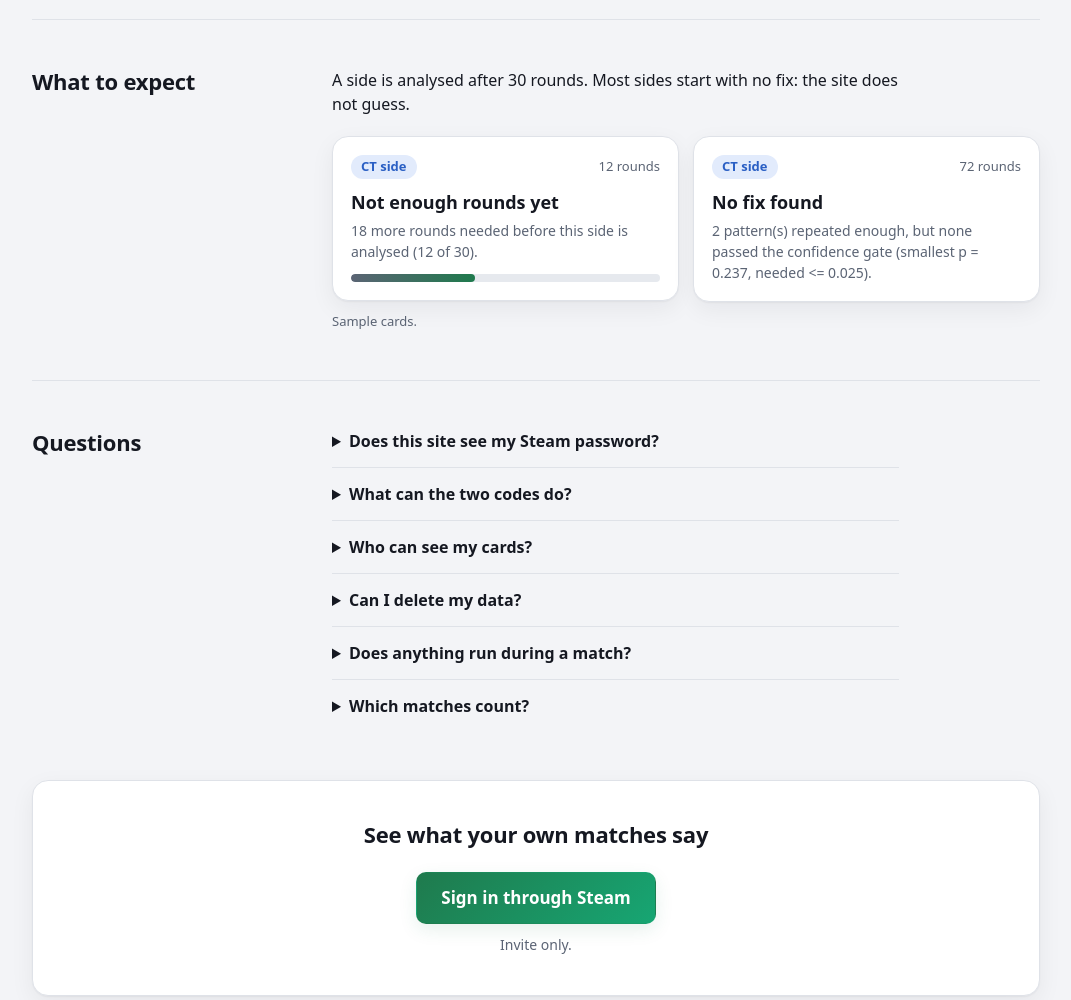
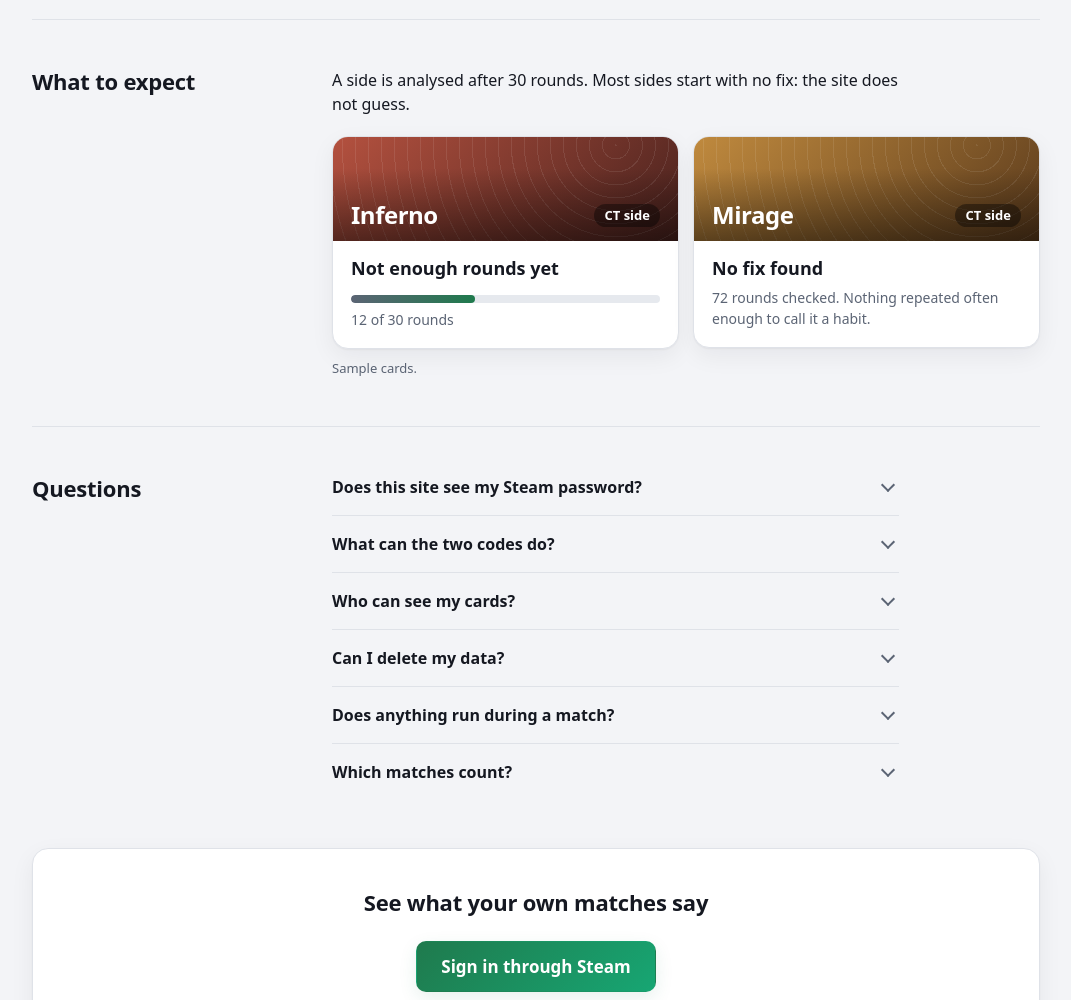
Before and after one commit to brandoncwaine/cs2-1-fix, a plain HTML site: page src/onefix/static/login.html in a window 1280 px wide. Shown: the part 1120-2120 px from the top of the page, without its empty margins (104-1175 px from the left). Drawn offline with Linux system fonts and the light colour scheme.

Commit message:
Landing page: animated questions with full-row click targets; sample cards with map banners
Also fixes the sample progress bar, which showed full on the live site
because the content security policy blocks inline style attributes.

Co-Authored-By: Claude Fable 5.2 <noreply@anthropic.com>

```diff
--- a/src/onefix/static/app.css
+++ b/src/onefix/static/app.css
@@ -195,13 +195,47 @@ dialog.modal.closing::backdrop { animation: fade-out 0.16s ease both; }
   content: counter(step); position: absolute; left: 0; top: 0; width: 28px; height: 28px; border-radius: 999px;
   background: var(--text); color: var(--bg); font-size: 14px; font-weight: 700; line-height: 28px; text-align: center;
 }
+/* Sample cards with a map banner. The banner is drawn here, with no game artwork; to use a picture
+   later, add it to .map-<name> .map-art as a background-image under the scrim. */
+.mapcard { padding: 0; overflow: hidden; }
+.map-art {
+  display: flex; align-items: flex-end; justify-content: space-between; gap: 8px; height: 104px; padding: 14px 18px; color: #fff;
+  background:
+    linear-gradient(180deg, transparent 30%, rgba(0, 0, 0, 0.45)),
+    repeating-radial-gradient(circle at 82% 8%, rgba(255, 255, 255, 0.09) 0 1px, transparent 1px 13px),
+    linear-gradient(135deg, var(--map-a), var(--map-b));
+}
+.map-art b { font-size: 24px; line-height: 1; letter-spacing: -0.02em; }
+.map-art .side { background: rgba(0, 0, 0, 0.4); color: #fff; }
+.map-mirage { --map-a: #c08a3e; --map-b: #5a3a1c; }
+.map-inferno { --map-a: #b4513f; --map-b: #47211d; }
+.mapcard-body { padding: 16px 18px 18px; }
+.mapcard .progress { margin-top: 14px; }
+.states .progress > div { width: 40%; }
 .states { margin-top: 20px; }
 .states + p { margin-top: 10px; }
-.faq { max-width: 62ch; }
-.faq details { margin: 0; padding: 14px 0; border-top: 1px solid var(--line); font-size: 16px; }
-.faq details:first-child { padding-top: 0; border-top: 0; }
-.faq summary { color: var(--text); font-weight: 600; }
-.faq details p { margin-top: 8px; color: var(--muted); }
+/* Questions: the whole row is the click target; the answer slides open where the browser supports it. */
+.faq { max-width: 62ch; margin-top: -16px; interpolate-size: allow-keywords; }
+.faq details { margin: 0; border-top: 1px solid var(--line); font-size: 16px; }
+.faq details:first-child { border-top: 0; }
+.faq summary {
+  display: flex; align-items: center; justify-content: space-between; gap: 16px; padding: 16px 0;
+  list-style: none; color: var(--text); font-weight: 600; transition: color 0.15s, padding 0.25s var(--ease);
+}
+.faq summary::-webkit-details-marker { display: none; }
+.faq summary::after {
+  content: ""; flex: none; width: 8px; height: 8px; margin: 0 6px 4px 0; border: solid var(--muted); border-width: 0 2px 2px 0;
+  transform: rotate(45deg); transition: transform 0.3s var(--ease), border-color 0.15s;
+}
+.faq summary:hover { color: var(--accent); padding-left: 6px; }
+.faq summary:hover::after { border-color: var(--accent); }
+.faq details[open] summary::after { transform: translateY(4px) rotate(-135deg); }
+.faq details p { margin: 0; padding: 0 32px 18px 0; color: var(--muted); }
+.faq details::details-content {
+  block-size: 0; overflow: clip; opacity: 0;
+  transition: block-size 0.3s var(--ease), opacity 0.3s ease, content-visibility 0.3s allow-discrete;
+}
+.faq details[open]::details-content { block-size: auto; opacity: 1; }
 .final { padding: 40px 24px; border: 1px solid var(--line); border-radius: 16px; background: var(--panel); box-shadow: var(--shadow); text-align: center; }
 .final p { margin-top: 8px; }
 .final .cta-note { margin-inline: auto; }
--- a/src/onefix/static/login.html
+++ b/src/onefix/static/login.html
@@ -44,16 +44,20 @@
   <div>
     <p>A side is analysed after 30 rounds. Most sides start with no fix: the site does not guess.</p>
     <div class="cells states">
-      <article class="card">
-        <div class="card-head"><span class="side CT">CT side</span><span class="rounds">12 rounds</span></div>
-        <h3>Not enough rounds yet</h3>
-        <p class="reason">18 more rounds needed before this side is analysed (12 of 30).</p>
-        <div class="progress" role="progressbar" aria-label="Rounds played" aria-valuemin="0" aria-valuemax="30" aria-valuenow="12"><div style="width:40%"></div></div>
+      <article class="card mapcard map-inferno">
+        <div class="map-art"><b>Inferno</b><span class="side">CT side</span></div>
+        <div class="mapcard-body">
+          <h3>Not enough rounds yet</h3>
+          <div class="progress" role="progressbar" aria-label="Rounds played" aria-valuemin="0" aria-valuemax="30" aria-valuenow="12"><div></div></div>
+          <p class="reason">12 of 30 rounds</p>
+        </div>
       </article>
-      <article class="card">
-        <div class="card-head"><span class="side CT">CT side</span><span class="rounds">72 rounds</span></div>
-        <h3>No fix found</h3>
-        <p class="reason">2 pattern(s) repeated enough, but none passed the confidence gate (smallest p = 0.237, needed &lt;= 0.025).</p>
+      <article class="card mapcard map-mirage">
+        <div class="map-art"><b>Mirage</b><span class="side">CT side</span></div>
+        <div class="mapcard-body">
+          <h3>No fix found</h3>
+          <p class="reason">72 rounds checked. Nothing repeated often enough to call it a habit.</p>
+        </div>
       </article>
     </div>
     <p class="muted small">Sample cards.</p>
```
Also changed, not shown: docs/HANDOFF.md (+4 -0 lines).
